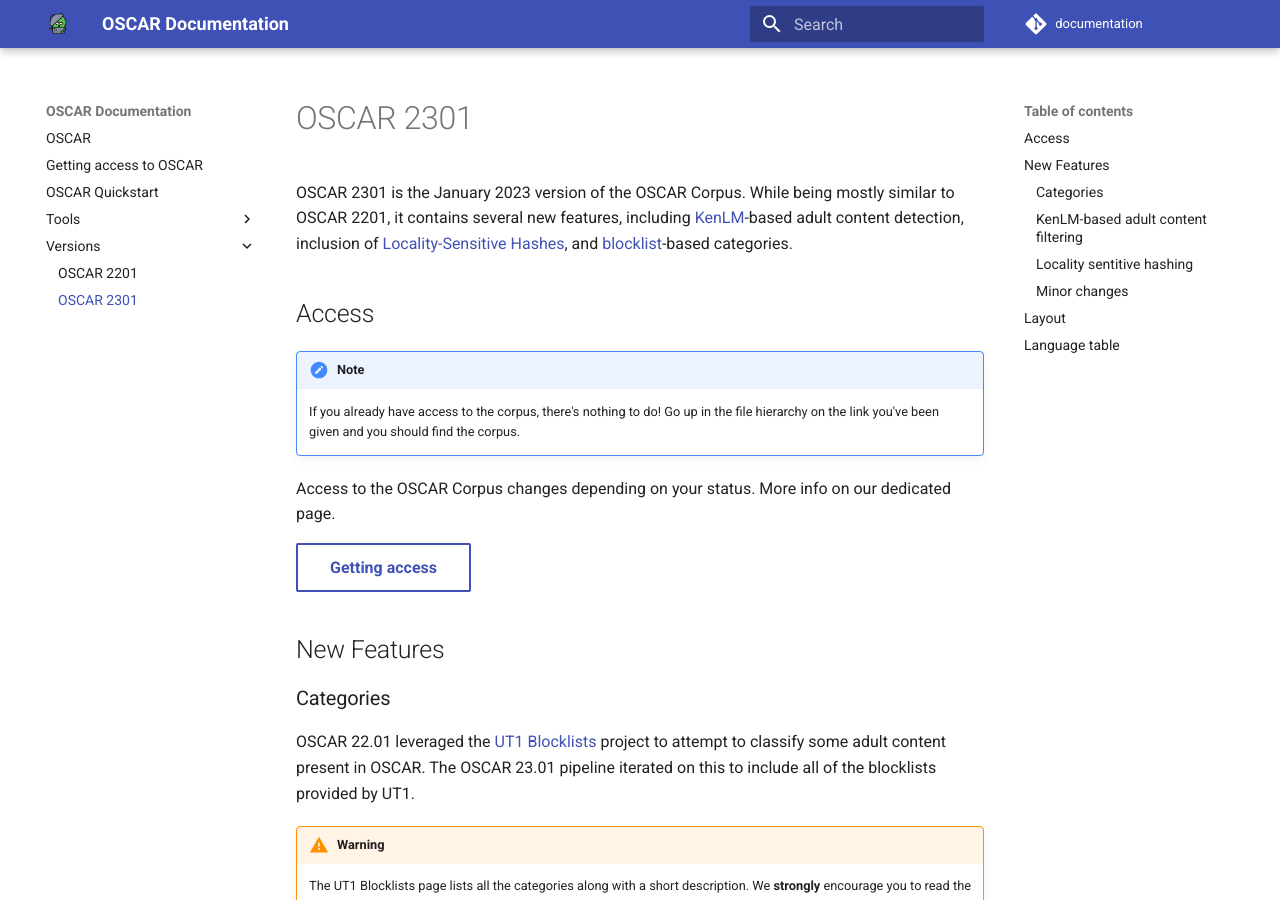
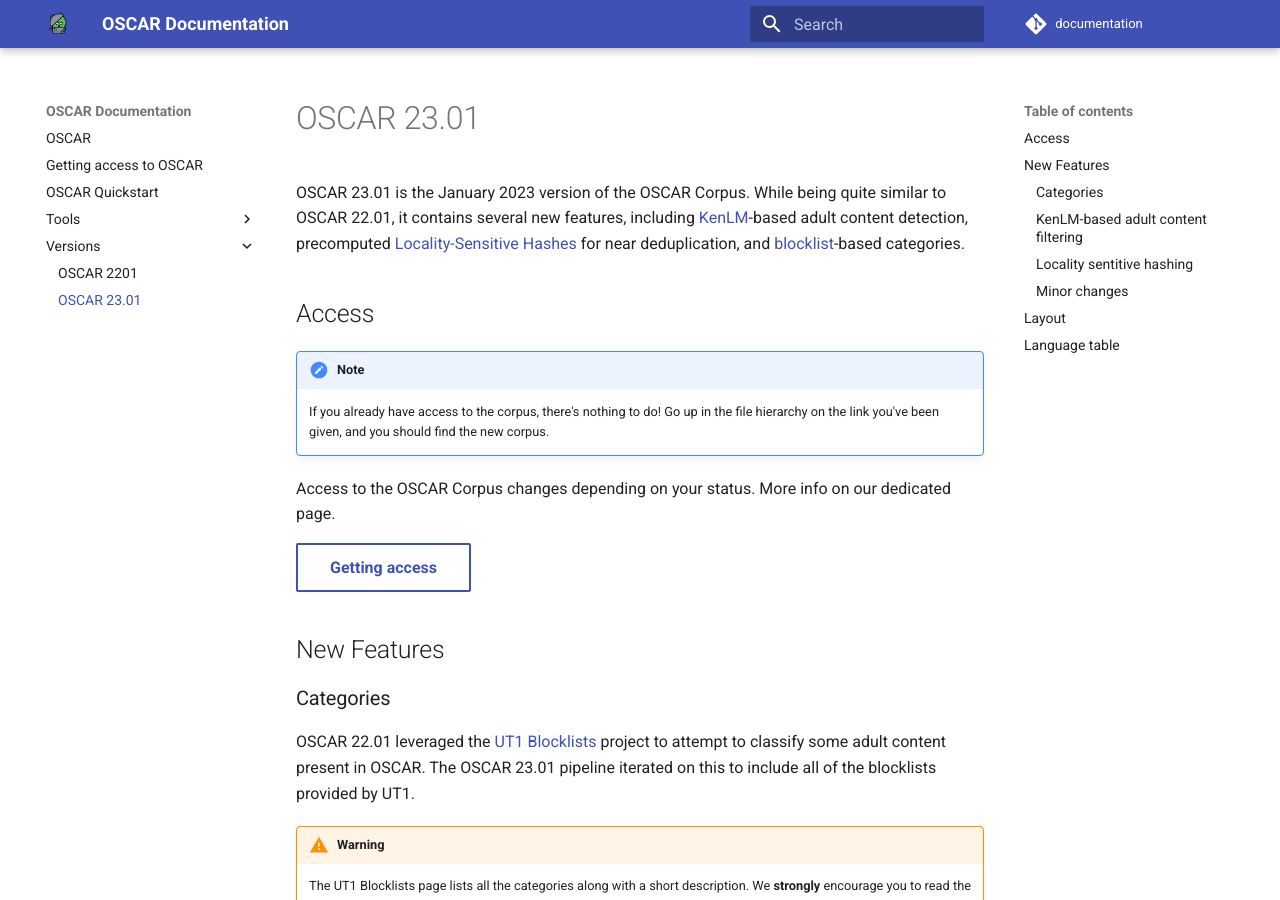
Before and after one commit to oscar-project/documentation, an MkDocs documentation site: the page built from docs/versions/oscar-2301.md, in a window 1280 px wide and 900 px high. Built offline with MkDocs 1.6.1 and Material for MkDocs 9.7.7, drawn with Linux system fonts in a browser that asks for light colours; comment, search, counter and statistics services are not loaded.

Commit message:
Started correcting the documentation

```diff
--- a/docs/versions/oscar-2301.md
+++ b/docs/versions/oscar-2301.md
@@ -1,12 +1,12 @@
-# OSCAR 2301
+# OSCAR 23.01
 
-OSCAR 2301 is the January 2023 version of the OSCAR Corpus. While being mostly similar to OSCAR 2201, it contains several new features, including [KenLM](https://kheafield.com/code/kenlm/)-based adult content detection, inclusion of [Locality-Sensitive Hashes](https://fr.wikipedia.org/wiki/Locality_sensitive_hashing), and [blocklist](https://dsi.ut-capitole.fr/blacklists/index_en.php)-based categories.
+OSCAR 23.01 is the January 2023 version of the OSCAR Corpus. While being quite similar to OSCAR 22.01, it contains several new features, including [KenLM](https://kheafield.com/code/kenlm/)-based adult content detection, precomputed [Locality-Sensitive Hashes](https://fr.wikipedia.org/wiki/Locality_sensitive_hashing) for near deduplication, and [blocklist](https://dsi.ut-capitole.fr/blacklists/index_en.php)-based categories.
 
 ## Access
 
 !!! note
     If you already have access to the corpus, there's nothing to do!
-    Go up in the file hierarchy on the link you've been given and you should find the corpus.
+    Go up in the file hierarchy on the link you've been given, and you should find the new corpus.
 
 Access to the OSCAR Corpus changes depending on your status. More info on our dedicated page.
 
```
Also changed, not shown: docs/index.md (+0 -2 lines).
